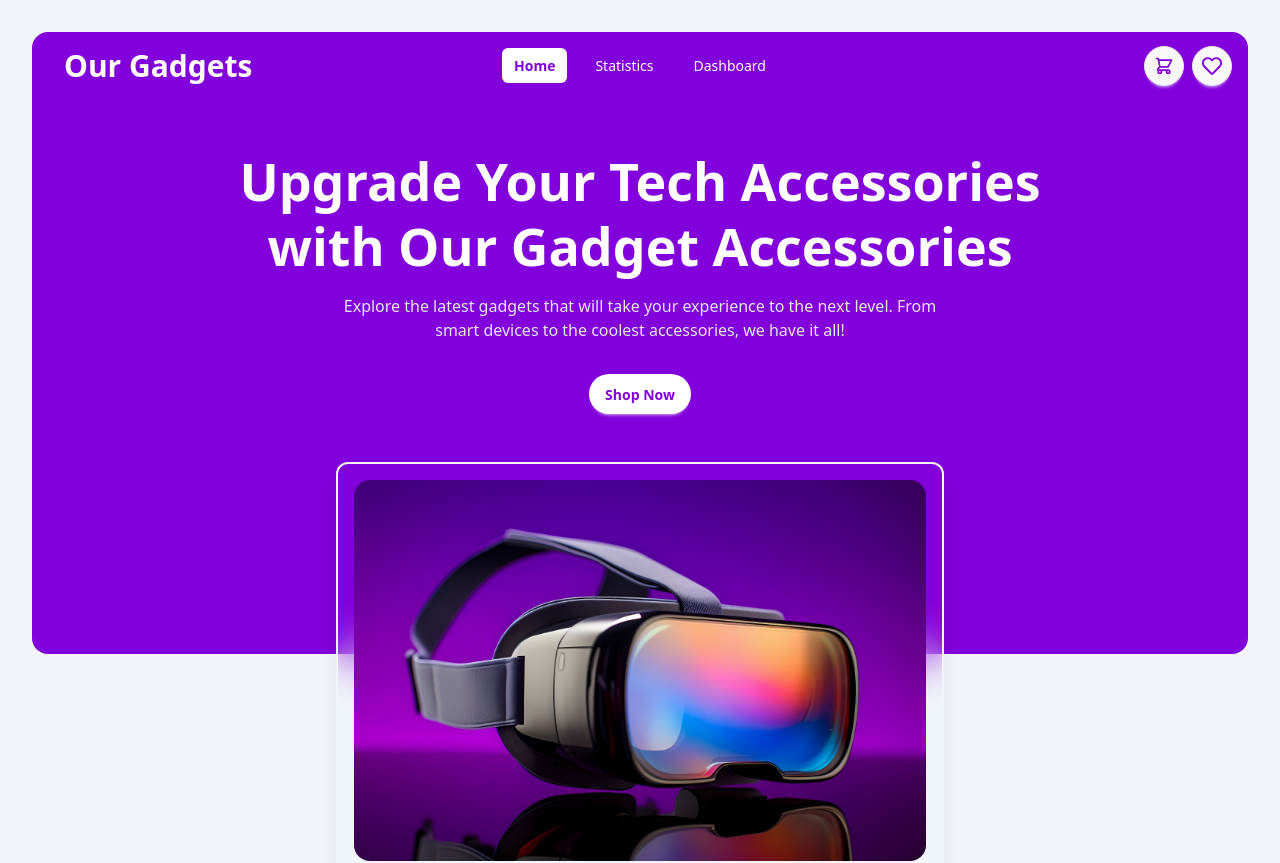
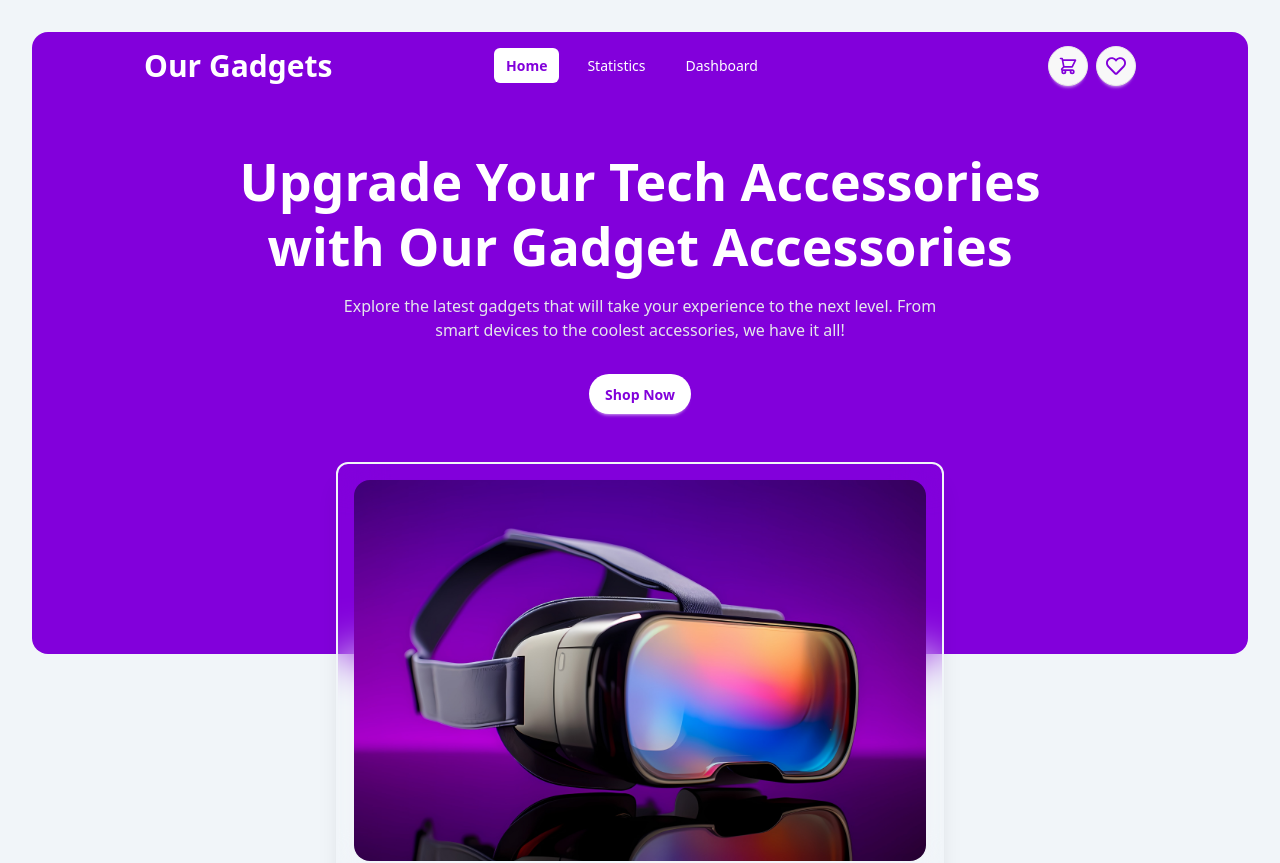
Before and after one commit to Minhajh2o/Our-Gadgets, a React (Vite) app: page / in a window 1280 px wide. Shown: the top 863 px of the page. Built offline with nearby package versions, Linux system fonts and the light colour scheme.

Commit message:
navbar's and product cart section's width changed to figma style

```diff
--- a/src/Routes/Home/Home.jsx
+++ b/src/Routes/Home/Home.jsx
@@ -53,7 +53,7 @@ const Home = () => {
         Explore Cutting-Edge Gadgets
       </h1>
 
-      <div className="flex flex-col md:flex-row gap-6 pb-12 md:pb-18 lg:pb-24">
+      <div className="max-w-5xl mx-auto flex flex-col md:flex-row gap-6 pb-12 md:pb-18 lg:pb-24">
         {/* sidebar */}
         <div className="w-full md:w-64 h-fit bg-white rounded-xl shadow-md p-6">
           <Sidebar
--- a/src/Routes/Navbar/Navbar.jsx
+++ b/src/Routes/Navbar/Navbar.jsx
@@ -37,7 +37,8 @@ const Navbar = () => {
   // return the navbar
   return (
     <div className="px-4 pt-4 md:px-8 md:pt-8 bg-slate-100">
-      <div className="navbar px-4 bg-purple-700 text-white rounded-t-xl md:rounded-t-2xl" ref={navbarRef}>
+      <nav className="container bg-purple-700 text-white rounded-t-xl md:rounded-t-2xl">
+        <div className="navbar max-w-5xl mx-auto px-4 md:pl-0 md:pr-4 " ref={navbarRef}>
         <div className="navbar-start">
           <a
             href="/"
@@ -72,6 +73,7 @@ const Navbar = () => {
           </div>
         </div>
       </div>
+      </nav>
     </div>
   );
 };
```
